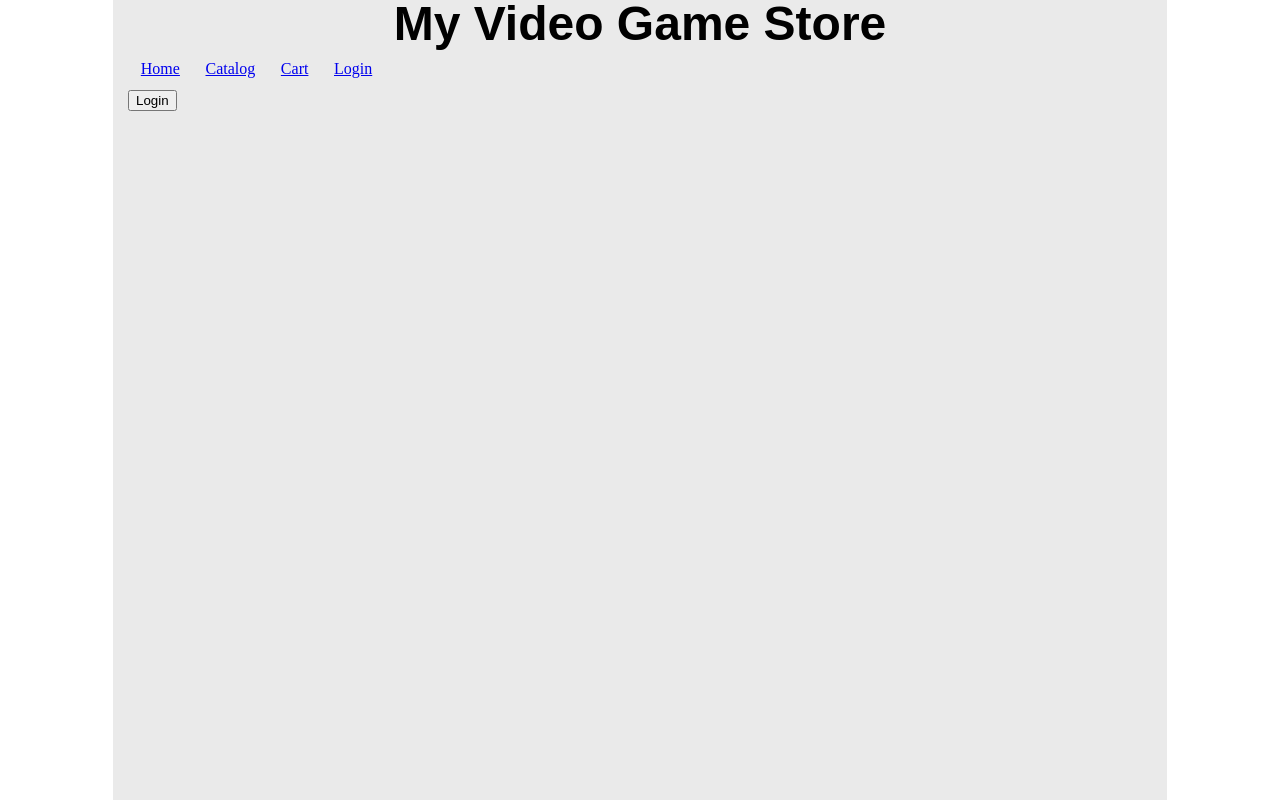
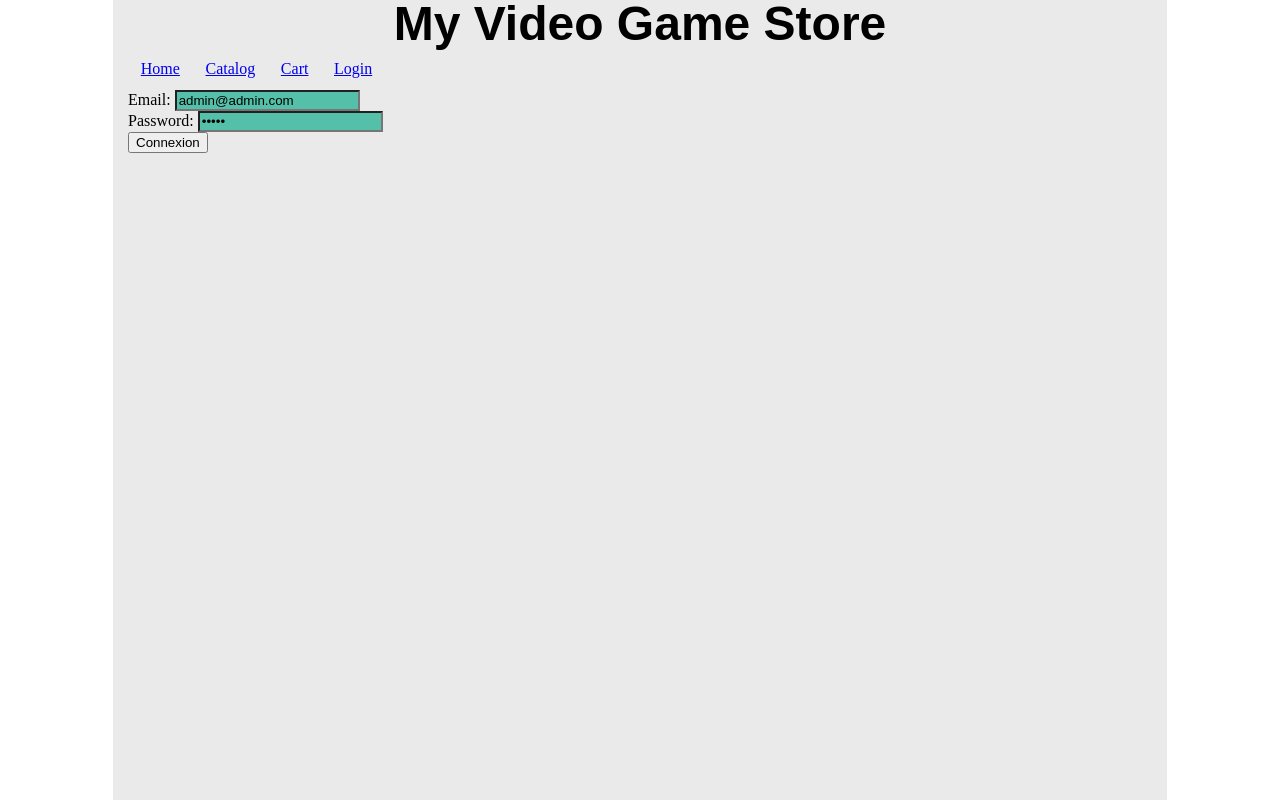
Before and after one commit to thetinyspark/formation_angular_juin_2026, an Angular app: page /login in a window 1280 px wide. Built offline with nearby package versions, Linux system fonts and the light colour scheme.

Commit message:
add form builder example

```diff
--- a/src/app/components/app/app.component.ts
+++ b/src/app/components/app/app.component.ts
@@ -4,51 +4,6 @@ import { RouterOutlet } from '@angular/router';
 import { NavBarComponent } from '../navigation/nav-bar/nav-bar.component';
 import { PreloadingComponent } from '../navigation/preloading/preloading.component';
 
-
-class ExampleComponent{
-  private _oldState:any = {};
-  private _state:any = {};
-
-  // quand l'état d'un composant est déterminé
-  // on part du principe qu'il est gelé (on ne peut plus le modifier)
-  // si l'on souhaite changer du composant alors on le clone
-  // puis on écrase les valeurs commune entre les deux états (courants et nouveaux)
-  // par les valeurs du nouvel état, puis on gèle le nouvel état ainsi crée.
-
-  public setState( newState:any ){
-    let clone:any = {};
-    for( var prop in this._state){
-      clone[prop] = this._state[prop];
-    }
-
-    for( var prop in newState){
-      clone[prop] = newState[prop];
-    }
-    // this._state = {...this._state, ...newState};
-
-    // on gèle l'état
-    Object.freeze(this._state);
-  }
-
-  public getState(){
-    return this._state;
-  }
-
-  public needsUpdate(){
-      return!( this._oldState === this._state );
-  }
-
-  // il est alors facile de vérifier si le composant a besoin d'être actualisé
-  // si l'ancien état n'est pas le même que l'état en cours , alors on actualise
-  // la vue et on dit que l'ancien état est égal au nouvel état
-  public update(){
-    if( this._oldState === this._state )
-      return false;
-
-    this._oldState = this._state;
-    return true;
-  }
-}
 
 @Component({
   selector: 'app-root',
@@ -61,23 +16,5 @@ class ExampleComponent{
 export class AppComponent {
   public title:string = 'My Video Game Store';
 
-  public ngOnInit(){
-
-    const comp = new ExampleComponent();
-    comp.setState({name: "Merlin"});
-    console.log(comp.needsUpdate(), comp.getState());
-    comp.update();
-    console.log(comp.needsUpdate(), comp.getState());
-
-    comp.setState({name: "Arthur", age: "30", weapon: "sword"});
-    console.log(comp.needsUpdate(), comp.getState());
-    comp.update();
-    console.log(comp.needsUpdate(), comp.getState());
-
-    comp.setState({name: "Guenièvre", age: "32"});
-    console.log(comp.needsUpdate(), comp.getState());
-    comp.update();
-    console.log(comp.needsUpdate(), comp.getState());
-
-  }
+  public ngOnInit(){}
 }
--- a/src/app/components/screens/login/login.component.css
+++ b/src/app/components/screens/login/login.component.css
@@ -0,0 +1,7 @@
+input.ng-invalid{
+    background-color: rgb(232, 106, 106);
+}
+
+input.ng-valid{
+    background-color: rgb(85, 192, 169);
+}
--- a/src/app/components/screens/login/login.component.html
+++ b/src/app/components/screens/login/login.component.html
@@ -1,6 +1,22 @@
-@if( isConnected() ){
-    <button (click)="logout()">Logout</button>
+
+@if( !connected ){
+    <form [formGroup]="form" (ngSubmit)="onSubmit()">
+        <div>
+            <label>Email: </label>
+            <input type="email" formControlName="email" />
+        </div>
+
+        <div>
+            <label>Password: </label>
+            <input type="password" formControlName="password" />
+            @if( form.get("password")?.errors?.['tooShortPassword']){
+                <p>Le mot de passe est trop court</p>
+            }
+        </div>
+
+        <button type="submit">Connexion</button>
+    </form>
 }
 @else{
-    <button (click)="login()">Login</button>
+    <button (click)="logout()">Déconnexion</button>
 }
--- a/src/app/components/screens/login/login.component.ts
+++ b/src/app/components/screens/login/login.component.ts
@@ -1,26 +1,70 @@
 import { Component, inject } from '@angular/core';
 import { LoginService } from '../../../services/login.service';
 import { NgIf } from '@angular/common';
+import { AbstractControl, FormBuilder, FormGroup, ReactiveFormsModule, Validators } from '@angular/forms';
 
 @Component({
   selector: 'app-login',
   standalone: true,
-  imports: [NgIf],
+  imports: [NgIf, ReactiveFormsModule],
   templateUrl: './login.component.html',
   styleUrl: './login.component.css'
 })
 export class LoginComponent {
   private _loginService:LoginService = inject(LoginService);
+  private _builder:FormBuilder = inject(FormBuilder);
+  public connected:boolean = false;
 
-  public login():void{
-    this._loginService.login('admin', 'admin');
+  public form:FormGroup = this._builder.group(
+    {
+      email: ["admin@admin.com", [Validators.required, Validators.email]],
+      password: ["admin", [Validators.required, this.validatePassword]],
+    }
+  );
+
+
+  public ngOnInit(){
+    this.connected = this._loginService.isConnected();
   }
+
+
+  public validatePassword(control:AbstractControl){
+    const password:string = control.value;
+    const isValid = password.length >= 4;
+    // quand on retourne null dans un validator, ça veut dire que le champ est valide
+    // sinon on retourne un objet qui nous décrit les erreurs
+    if( isValid )
+      return null;
+    else
+      return {tooShortPassword: true};
+  }
+
+  public onSubmit(){
+    if( this.form.valid ){
+      const result = this._loginService.login(
+        this.form.get("email")?.value || "",
+        this.form.get("password")?.value || "",
+      );
+
+      this.connected = result;
+
+      if( result )
+        alert("connexion réussie");
+      else
+        alert("échec de la connexion");
+    }
+    else{
+      alert("Formulaire invalide !");
+      console.log(this.form.get("email")?.errors);
+      console.log(this.form.get("password")?.errors);
+    }
+  }
+
+
 
   public logout():void{
     this._loginService.logout();
+    this.connected = this._loginService.isConnected();
   }
 
-  public isConnected():boolean{
-    return this._loginService.isConnected();
-  }
 }
--- a/src/app/services/login.service.ts
+++ b/src/app/services/login.service.ts
@@ -10,7 +10,7 @@ export class LoginService {
   public login(username: string, password: string): boolean {
     // Ici, on simule une authentification en vérifiant si le nom d'utilisateur et le mot de passe sont corrects.
     // Dans une application réelle, vous devriez faire une requête à un serveur pour vérifier les informations d'identification.
-    if (username === 'admin' && password === 'admin') {
+    if (username === 'admin@admin.com' && password === 'admin') {
       // Si les informations d'identification sont correctes, on peut stocker un token ou une information de session.
       localStorage.setItem('isConnected', 'true');
       return true;
```
